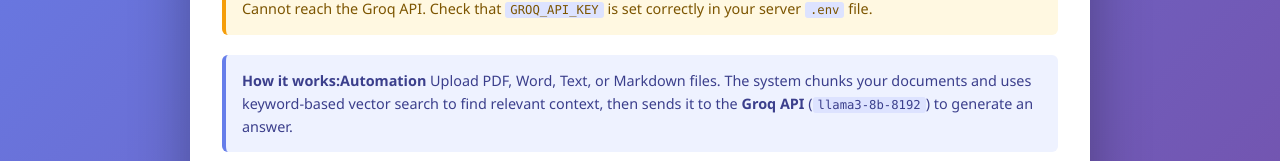
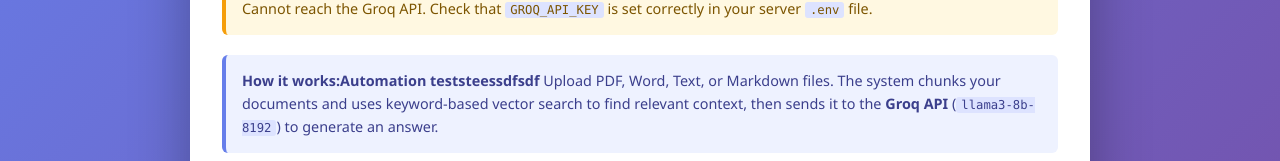
Before and after one commit to shivasharma/rag, a React (Vite) app in the folder client/: page / in a window 1280 px wide. Shown: the part 325-486 px from the top of the page. Built offline with nearby package versions, Linux system fonts and the light colour scheme; no server answers.

Commit message:
updated test automation

```diff
--- a/client/src/App.jsx
+++ b/client/src/App.jsx
@@ -100,7 +100,7 @@
         )}
 
         <div className="info-box">
-          <strong>How it works:Automation</strong> Upload PDF, Word, Text, or Markdown files. The system
+          <strong>How it works:Automation teststeessdfsdf</strong> Upload PDF, Word, Text, or Markdown files. The system
           chunks your documents and uses keyword-based vector search to find relevant context,
           then sends it to the <strong>Groq API</strong> (<code>{health?.llmModel || 'llama3-8b-8192'}</code>) to generate an answer.
         </div>
```
